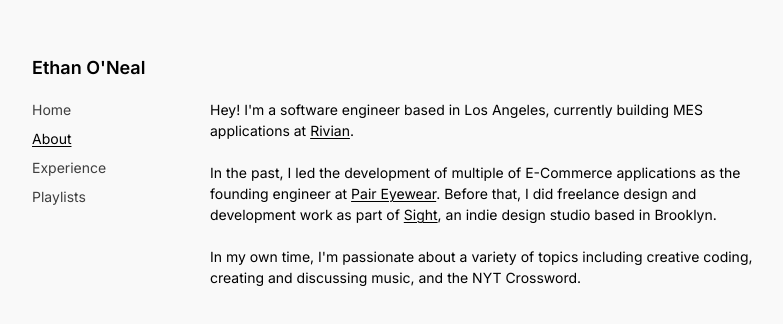
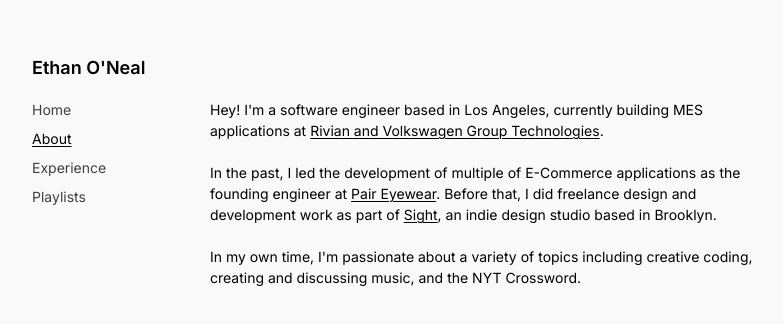
Before and after one commit to ejo2117/ejo.im, a Next.js app: page /about in a window 1280 px wide. Shown: the part 268-592 px from the top of the page, without its empty margins (240-1023 px from the left). Built offline with nearby package versions, Linux system fonts and the light colour scheme; no server answers.

Commit message:
chore: update rvw jd

```diff
--- a/src/app/about/page.tsx
+++ b/src/app/about/page.tsx
@@ -24,8 +24,8 @@ export default async function About() {
 		<Container className={styles.container}>
 			<Caption>
 				Hey! I&apos;m a software engineer based in Los Angeles, currently building MES applications at{' '}
-				<Link href={'https://rivian.com'} target='_blank' rel='noreferrer noopener'>
-					Rivian
+				<Link href={'https://rivianvw.tech'} target='_blank' rel='noreferrer noopener'>
+					Rivian and Volkswagen Group Technologies
 				</Link>
 				.<br />
 				<br />
--- a/src/app/experience/page.tsx
+++ b/src/app/experience/page.tsx
@@ -31,7 +31,7 @@ export default function Resume() {
 	const jobs = [
 		{
 			title: 'Senior Software Engineer',
-			company: 'Rivian',
+			company: 'Rivian and Volkswagen Group Technologies',
 			dates: 'Present',
 		},
 		{
```
